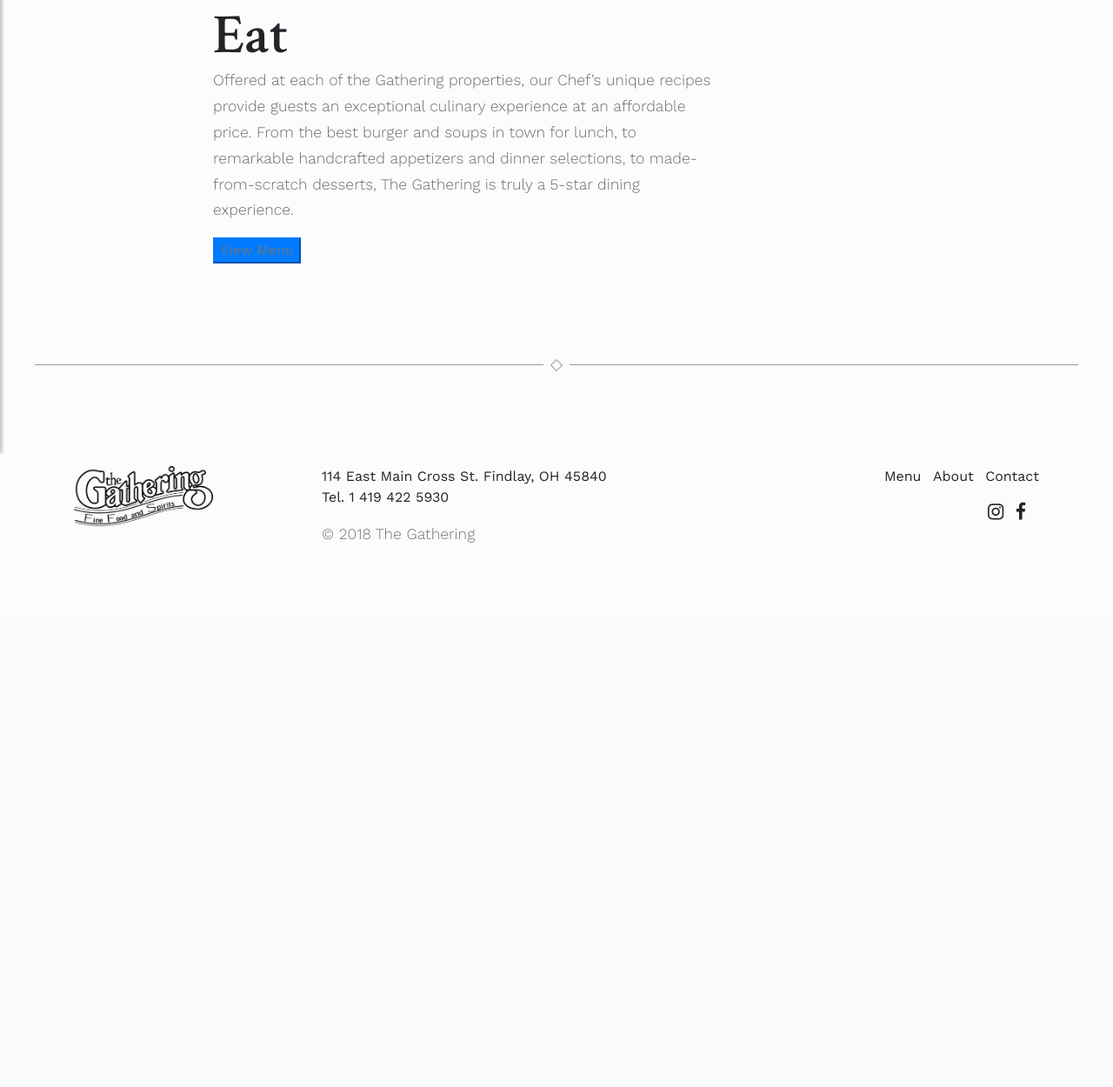
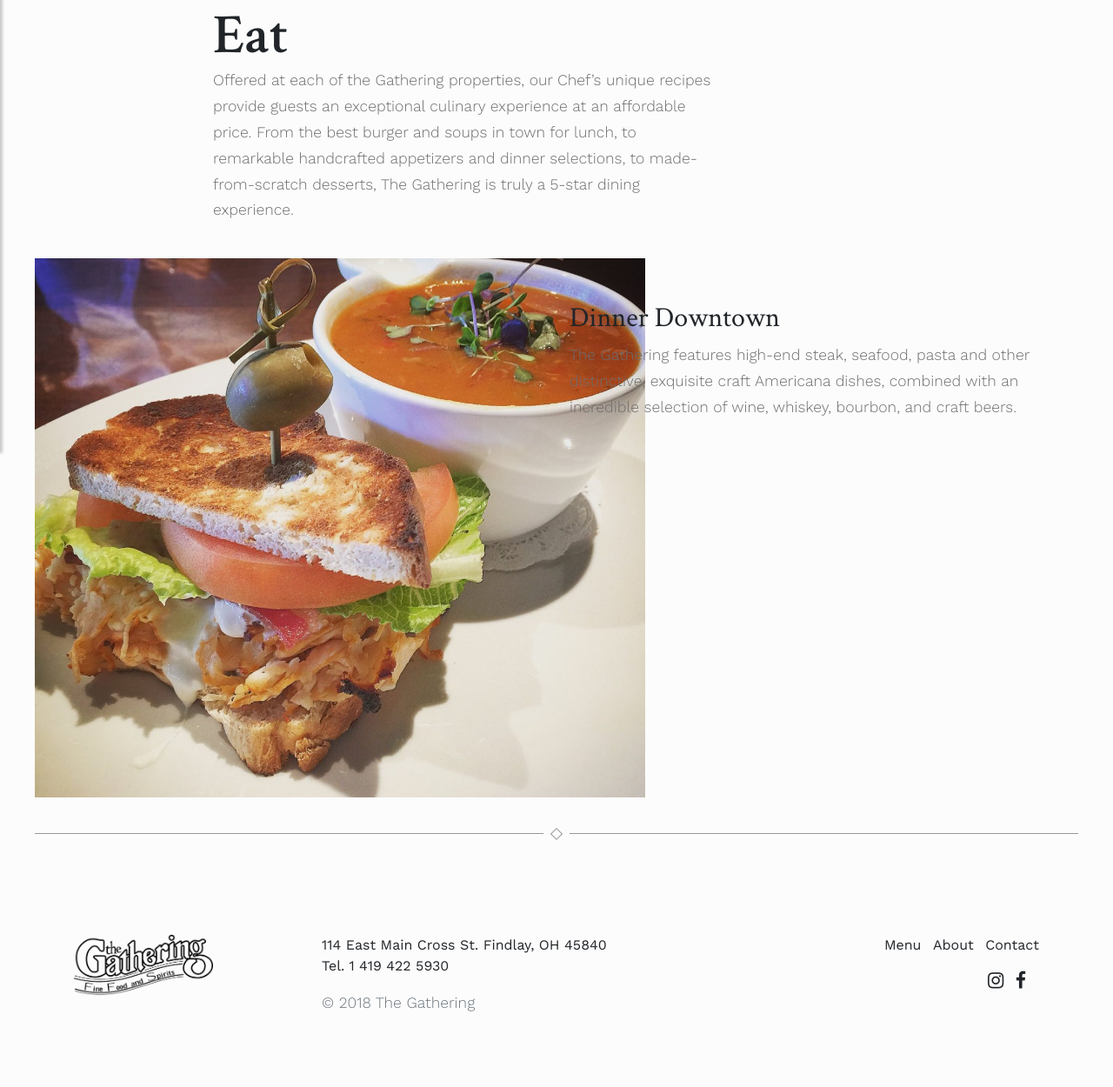
Before and after one commit to JustinLaureano/Portfolio, a Django app: page /the_gathering/eat/ in a window 1280 px wide. Shown: the part 282-1532 px from the top of the page at 87% size. Before the commit the page ends 906 px from the top, so only its background shows below. Run offline with Django 3.2, Linux system fonts and the light colour scheme; some libraries are stand-ins or nearby versions.

Commit message:
uploaded images

```diff
--- a/the_gathering/static/css/style.css
+++ b/the_gathering/static/css/style.css
@@ -182,8 +182,8 @@ header {
     margin-bottom: 25px;
 }
 
-.btn-primary {
-    color: #6c757d;
+.big {
+    color: #6c757d !important;
 }
 
 .line {
@@ -276,7 +276,7 @@ hr .sign-up {
 }
 
 #hero-image {
-    background:url('../images/hero_charcuterie.jpg') no-repeat center center;
+    background: url('../images/hero_charcuterie.jpg') no-repeat center center;
     height: 600px;
     margin-top: 150px;
     box-shadow: 0px 3px 7px rgba(0, 0, 0, 0.2);
@@ -301,6 +301,13 @@ hr .sign-up {
     margin-top: -100px;
 }
 
+.box-image {
+    width: 120%;
+    margin-top: -50px;
+    height: 70vh;
+    min-height: 620px;
+}
+
 footer {
     margin-top: 100px;
 }
--- a/the_gathering/templates/the_gathering/eat.html
+++ b/the_gathering/templates/the_gathering/eat.html
@@ -3,16 +3,32 @@
 {% block content %}
 
 
-<div class="row" id="welcome"> <!-- Welcome Content -->
+<div class="row"> <!-- Eat Content -->
 	<div class="col-2"></div>
     <div class="col-6 align-self-end">
         <h1>Eat</h1>
         <p>Offered at each of the Gathering properties, our Chef’s unique recipes provide guests an exceptional culinary experience at an affordable price. From the best burger and soups in town for lunch, to remarkable handcrafted appetizers and dinner selections, to made-from-scratch desserts, The Gathering is truly a 5-star dining experience.</p>
-        <button type="button" class="btn-primary">View Menu</button>
     </div>
     <div class="col-4"></div>
-</div> <!-- End Welcome -->
+</div> <!-- End Eat -->
+<div class="row"> <!-- Eat Content -->
+    <div class="col-2"></div>
+    <div class="col-4">
+        <a href="{% url 'the_gathering:menus' %}" class="big"><strong>View Menu</strong></a>
+    </div>
+    <div class="col-6"></div>
+</div> <!-- End Eat -->
 
-
+<div class="row"> <!-- Eat Content -->
+    <div class="col-md-6">
+        <div class="box-image" style="background:url(../../static/images/soup_sandwich.jpg) no-repeat center center; background-size: cover; -moz-background-size: cover; -webkit-background-size: cover; -o-background-size: cover;"></div>
+    </div>
+    <div class="col-md-6">
+        <h2>Dinner Downtown</h2>
+        <p>
+            The Gathering features high-end steak, seafood, pasta and other distinctive, exquisite craft Americana dishes, combined with an incredible selection of wine, whiskey, bourbon, and craft beers.
+        </p>
+    </div>
+</div>
 
 {% endblock %}
```
Also changed, not shown: the_gathering/static/images/dessert_closeup.jpg (added), the_gathering/static/images/soup_sandwich.jpg (added).
